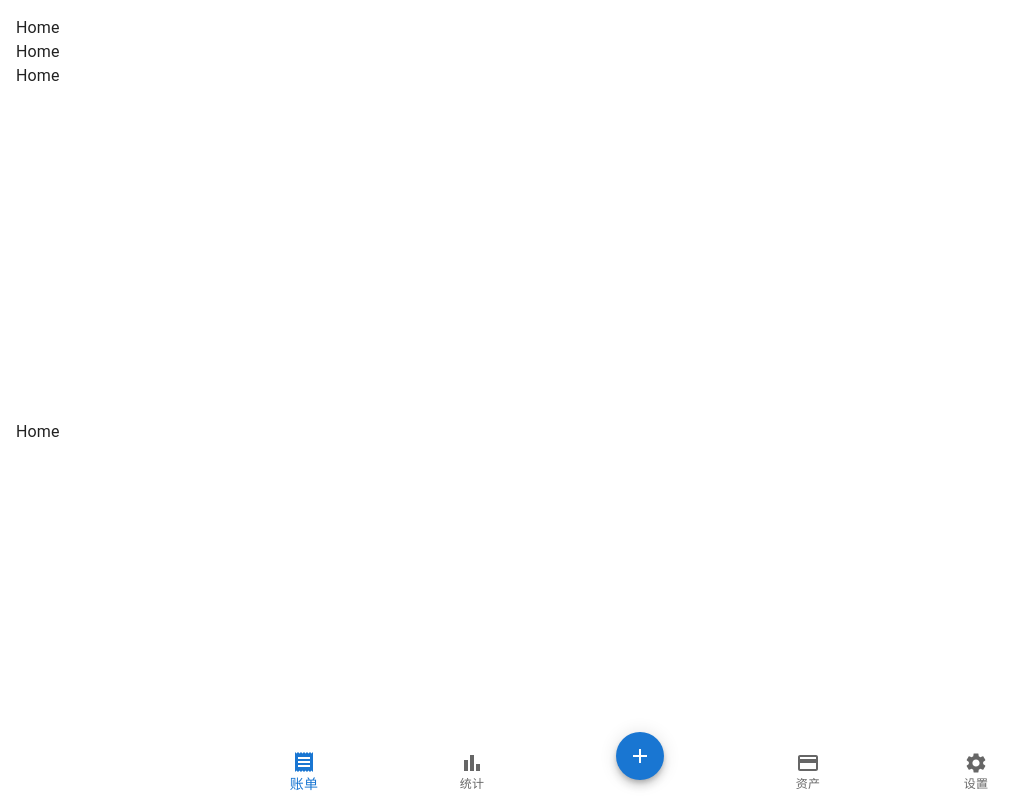
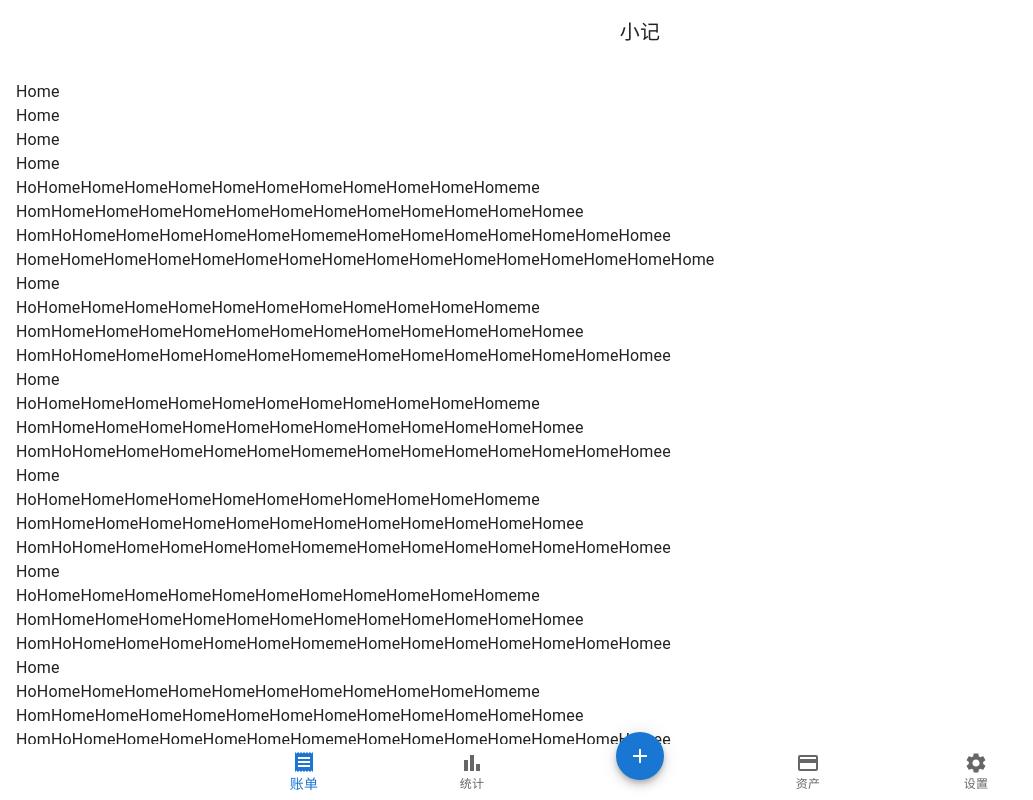
Before and after one commit to qianlifeng/xiaoji, a React (Vite) app: page /home in a window 1280 px wide. Shown: the whole page, without its empty margins (0-1033 px from the left). Built offline with nearby package versions, Linux system fonts and the light colour scheme.

Commit message:
Add appbar

```diff
--- a/src/App.tsx
+++ b/src/App.tsx
@@ -1,12 +1,12 @@
 import type { ReactElement } from "react"
+import { useState } from "react"
 import { createMemoryRouter, RouterProvider } from "react-router-dom"
 import Home from "./pages/Home"
 import Statistics from "./pages/Statistics"
 import Asset from "./pages/Asset"
 import Setting from "./pages/Setting"
-import { BottomNavigation, BottomNavigationAction, Box, createTheme, CssBaseline, Fab, ThemeProvider, useMediaQuery } from "@mui/material"
+import { BottomNavigation, BottomNavigationAction, Box, createTheme, CssBaseline, Fab, ThemeProvider } from "@mui/material"
 import { Add, BarChart, CreditCard, Receipt, Settings } from "@mui/icons-material"
-import { useMemo, useState } from "react"
 
 const router = createMemoryRouter([
   {
@@ -33,22 +33,18 @@ const router = createMemoryRouter([
 
 export default function App(): ReactElement {
   const [activeTab, setActiveTab] = useState("home")
-  const prefersDarkMode = useMediaQuery("(prefers-color-scheme: dark)")
 
-  const theme = useMemo(
-    () =>
-      createTheme({
-        palette: {
-          mode: prefersDarkMode ? "dark" : "light"
-        }
-      }),
-    [prefersDarkMode]
-  )
+  const theme = createTheme({
+    palette: {
+      mode: "light"
+    }
+  })
 
   return (
     <ThemeProvider theme={theme}>
       <CssBaseline />
-      <Box className="hide-scroll fixed bottom-[calc(56px+env(safe-area-inset-bottom))] left-0 right-0 top-0 overflow-auto p-4">
+
+      <Box className="hide-scroll overflow fixed bottom-[calc(56px+env(safe-area-inset-bottom))] left-0 right-0 top-0 overflow-y-auto break-all">
         <RouterProvider router={router} />
       </Box>
 
--- /dev/null
+++ b/src/components/AppBar.tsx
@@ -0,0 +1,32 @@
+import { AppBar as MAppBar, Toolbar, Typography } from "@mui/material"
+import type { ReactElement } from "react"
+
+interface Properties {
+  front?: ReactElement | string
+  title?: ReactElement | string
+  tail?: ReactElement | string
+}
+
+export default function AppBar({ front, title, tail }: Properties) {
+  return (
+    <MAppBar position="sticky" color="inherit" className="!shadow-none">
+      <Toolbar className="justify-between">
+        {front ?? <div />}
+        {title ? (
+          <Typography variant="h6" component="div">
+            {title}
+          </Typography>
+        ) : (
+          <div />
+        )}
+        {tail ?? <div />}
+      </Toolbar>
+    </MAppBar>
+  )
+}
+
+AppBar.defaultProps = {
+  front: undefined,
+  tail: undefined,
+  title: undefined
+}
--- /dev/null
+++ b/src/components/AppBody.tsx
@@ -0,0 +1,6 @@
+import { Box } from "@mui/material"
+import type { PropsWithChildren } from "react"
+
+export default function AppBody({ children }: PropsWithChildren) {
+  return <Box className="p-4">{children}</Box>
+}
--- a/src/components/SafeArea.tsx
+++ /dev/null
@@ -1,5 +0,0 @@
-import type { PropsWithChildren } from "react"
-
-export default function SafeArea({ children }: PropsWithChildren) {
-	return <>{children}</>
-}
--- a/src/pages/Asset.tsx
+++ b/src/pages/Asset.tsx
@@ -1,5 +1,6 @@
 import type { ReactElement } from "react"
+import AppBar from "../components/AppBar"
 
 export default function Asset(): ReactElement {
-	return <div>Asset</div>
+  return <AppBar title="资产" />
 }
--- a/src/pages/Home.tsx
+++ b/src/pages/Home.tsx
@@ -1,8 +1,12 @@
 import type { ReactElement } from "react"
+import AppBar from "../components/AppBar"
+import AppBody from "../components/AppBody"
 
 export default function Home(): ReactElement {
   return (
     <>
+      <AppBar title="小记" />
+      <AppBody>
         <div>Home</div>
         <div>Home</div>
         <div className="h-1/2">Home</div>
@@ -11,6 +15,43 @@ export default function Home(): ReactElement {
         <div>HomHomeHomeHomeHomeHomeHomeHomeHomeHomeHomeHomeHomee</div>
         <div>HomHoHomeHomeHomeHomeHomeHomemeHomeHomeHomeHomeHomeHomeHomee</div>
         <div>HomeHomeHomeHomeHomeHomeHomeHomeHomeHomeHomeHomeHomeHomeHomeHome</div>
+        <div className="h-1/2">Home</div>
+        <div>HoHomeHomeHomeHomeHomeHomeHomeHomeHomeHomeHomeme</div>
+        <div>HomHomeHomeHomeHomeHomeHomeHomeHomeHomeHomeHomeHomee</div>
+        <div>HomHoHomeHomeHomeHomeHomeHomemeHomeHomeHomeHomeHomeHomeHomee</div>
+        <div className="h-1/2">Home</div>
+        <div>HoHomeHomeHomeHomeHomeHomeHomeHomeHomeHomeHomeme</div>
+        <div>HomHomeHomeHomeHomeHomeHomeHomeHomeHomeHomeHomeHomee</div>
+        <div>HomHoHomeHomeHomeHomeHomeHomemeHomeHomeHomeHomeHomeHomeHomee</div>
+        <div className="h-1/2">Home</div>
+        <div>HoHomeHomeHomeHomeHomeHomeHomeHomeHomeHomeHomeme</div>
+        <div>HomHomeHomeHomeHomeHomeHomeHomeHomeHomeHomeHomeHomee</div>
+        <div>HomHoHomeHomeHomeHomeHomeHomemeHomeHomeHomeHomeHomeHomeHomee</div>
+        <div className="h-1/2">Home</div>
+        <div>HoHomeHomeHomeHomeHomeHomeHomeHomeHomeHomeHomeme</div>
+        <div>HomHomeHomeHomeHomeHomeHomeHomeHomeHomeHomeHomeHomee</div>
+        <div>HomHoHomeHomeHomeHomeHomeHomemeHomeHomeHomeHomeHomeHomeHomee</div>
+        <div className="h-1/2">Home</div>
+        <div>HoHomeHomeHomeHomeHomeHomeHomeHomeHomeHomeHomeme</div>
+        <div>HomHomeHomeHomeHomeHomeHomeHomeHomeHomeHomeHomeHomee</div>
+        <div>HomHoHomeHomeHomeHomeHomeHomemeHomeHomeHomeHomeHomeHomeHomee</div>
+        <div className="h-1/2">Home</div>
+        <div>HoHomeHomeHomeHomeHomeHomeHomeHomeHomeHomeHomeme</div>
+        <div>HomHomeHomeHomeHomeHomeHomeHomeHomeHomeHomeHomeHomee</div>
+        <div>HomHoHomeHomeHomeHomeHomeHomemeHomeHomeHomeHomeHomeHomeHomee</div>
+        <div className="h-1/2">Home</div>
+        <div>HoHomeHomeHomeHomeHomeHomeHomeHomeHomeHomeHomeme</div>
+        <div>HomHomeHomeHomeHomeHomeHomeHomeHomeHomeHomeHomeHomee</div>
+        <div>HomHoHomeHomeHomeHomeHomeHomemeHomeHomeHomeHomeHomeHomeHomee</div>
+        <div className="h-1/2">Home</div>
+        <div>HoHomeHomeHomeHomeHomeHomeHomeHomeHomeHomeHomeme</div>
+        <div>HomHomeHomeHomeHomeHomeHomeHomeHomeHomeHomeHomeHomee</div>
+        <div>HomHoHomeHomeHomeHomeHomeHomemeHomeHomeHomeHomeHomeHomeHomee</div>
+        <div className="h-1/2">Home</div>
+        <div>HoHomeHomeHomeHomeHomeHomeHomeHomeHomeHomeHomeme</div>
+        <div>HomHomeHomeHomeHomeHomeHomeHomeHomeHomeHomeHomeHomee</div>
+        <div>HomHoHomeHomeHomeHomeHomeHomemeHomeHomeHomeHomeHomeHomeHomee</div>
+      </AppBody>
     </>
   )
 }
--- a/src/pages/Setting.tsx
+++ b/src/pages/Setting.tsx
@@ -1,5 +1,6 @@
 import type { ReactElement } from "react"
+import AppBar from "../components/AppBar"
 
 export default function Setting(): ReactElement {
-	return <div>Setting</div>
+  return <AppBar title="设置" />
 }
--- a/src/pages/Statistics.tsx
+++ b/src/pages/Statistics.tsx
@@ -1,5 +1,6 @@
 import type { ReactElement } from "react"
+import AppBar from "../components/AppBar"
 
 export default function Statistics(): ReactElement {
-	return <div>Statistics</div>
+  return <AppBar title="统计" />
 }
```
Lines whose indentation alone changed are shown as unchanged.
